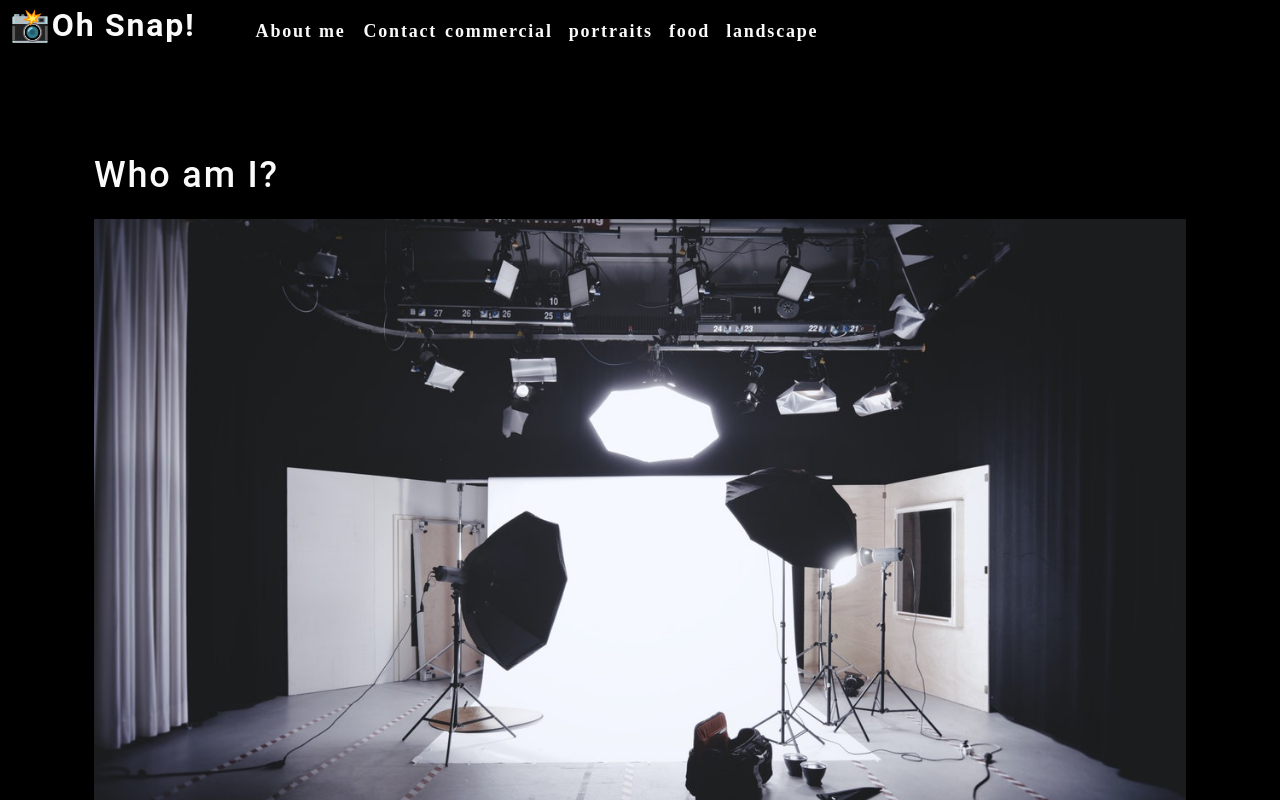
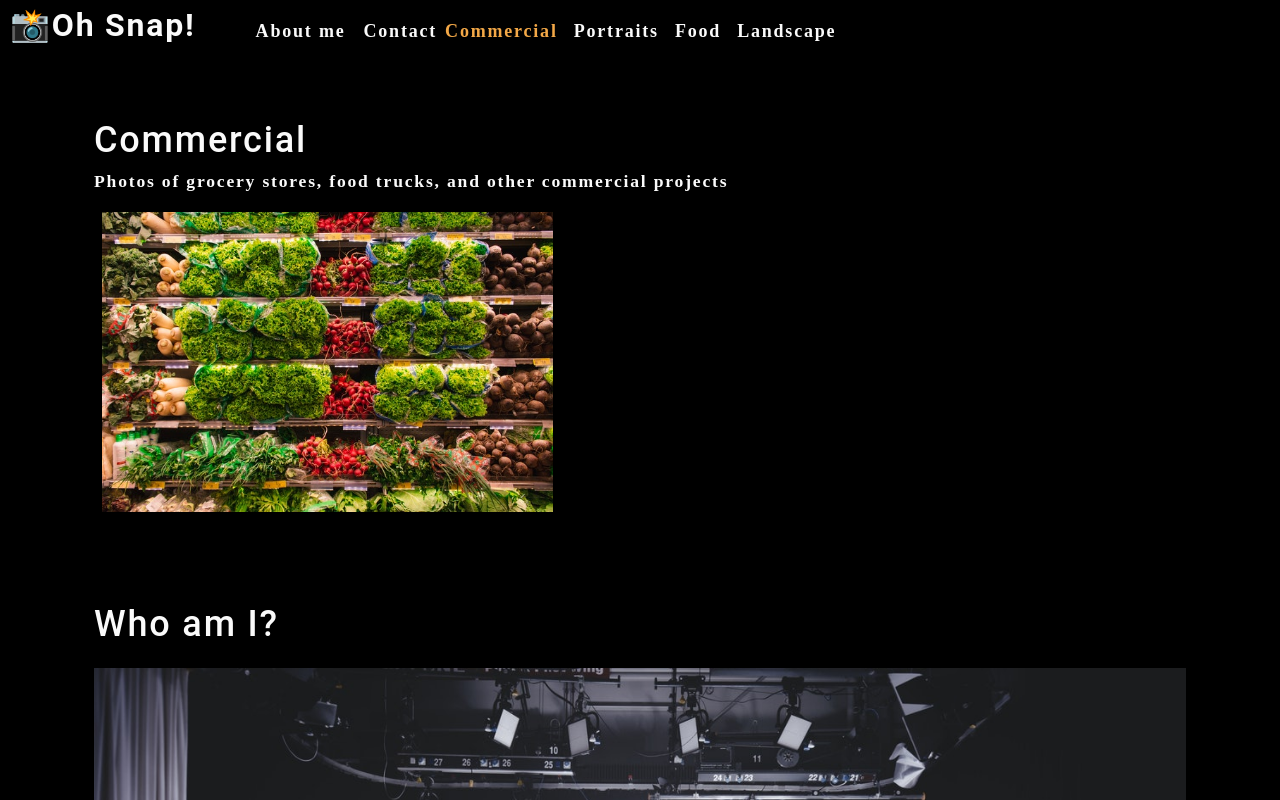
Before and after one commit to rrrbbbsss/photo-port, a React (Create React App) app: page / in a window 1280 px wide. Shown: the top 800 px of the page. Built offline with nearby package versions, Linux system fonts and the light colour scheme.

Commit message:
add Gallery component and begin to add state/effects

```diff
--- a/src/App.js
+++ b/src/App.js
@@ -1,12 +1,33 @@
-import React from "react";
+import React, { useState } from "react";
 import Nav from "./components/Nav";
 import About from "./components/About";
+import Gallery from "./components/Gallery";
 
 function App() {
+  const [categories] = useState([
+    {
+      name: "commercial",
+      description:
+        "Photos of grocery stores, food trucks, and other commercial projects",
+    },
+    { name: "portraits", description: "Portraits of people in my life" },
+    { name: "food", description: "Delicious delicacies" },
+    {
+      name: "landscape",
+      description: "Fields, farmhouses, waterfalls, and the beauty of nature",
+    },
+  ]);
+  const [currentCategory, setCurrentCategory] = useState(categories[0]);
+
   return (
     <div>
-      <Nav></Nav>
+      <Nav
+        categories={categories}
+        setCurrentCategory={setCurrentCategory}
+        currentCategory={currentCategory}
+      ></Nav>
       <main>
+        <Gallery></Gallery>
         <About></About>
       </main>
     </div>
--- /dev/null
+++ b/src/components/Gallery/index.js
@@ -0,0 +1,26 @@
+import React from "react";
+import { capitalizeFirstLetter } from "../../utils/helpers";
+import photo from "../../assets/small/commercial/0.jpg";
+
+function Gallery(props) {
+  const currentCategory = {
+    name: "commercial",
+    description:
+      "Photos of grocery stores, food trucks, and other commercial projects",
+  };
+  return (
+    <section>
+      <h1>{capitalizeFirstLetter(currentCategory.name)}</h1>
+      <p>{currentCategory.description}</p>
+      <div className="flex-row">
+        <img
+          src={photo}
+          alt="Commercial Example"
+          className="img-thumbnail mx-1"
+        />
+      </div>
+    </section>
+  );
+}
+
+export default Gallery;
--- a/src/components/Nav/index.js
+++ b/src/components/Nav/index.js
@@ -1,24 +1,11 @@
-import React from "react";
+import React, { useEffect } from "react";
+import { capitalizeFirstLetter } from "../../utils/helpers";
 
-const categories = [
-  {
-    name: "commercial",
-    description:
-      "Photos of grocery stores, food trucks, and other commercial projects",
-  },
-  { name: "portraits", description: "Portraits of people in my life" },
-  { name: "food", description: "Delicious delicacies" },
-  {
-    name: "landscape",
-    description: "Fields, farmhouses, waterfalls, and the beauty of nature",
-  },
-];
-
-function categorySelected(name) {
-  console.log(`${name} clicked`);
-}
-
-function Nav() {
+function Nav(props) {
+  const { categories = [], setCurrentCategory, currentCategory } = props;
+  useEffect(() => {
+    document.title = capitalizeFirstLetter(currentCategory.name);
+  }, [currentCategory]);
   return (
     <header className="flex-row px-1">
       <h2>
@@ -40,9 +27,14 @@ function Nav() {
             <span>Contact</span>
           </li>
           {categories.map((category) => (
-            <li className="mx-1" key={category.name}>
-              <span onClick={() => categorySelected(category.name)}>
-                {category.name}
+            <li
+              className={`mx-1 ${
+                currentCategory.name === category.name && "navActive"
+              }`}
+              key={category.name}
+            >
+              <span onClick={() => setCurrentCategory(category)}>
+                {capitalizeFirstLetter(category.name)}
               </span>
             </li>
           ))}
```
